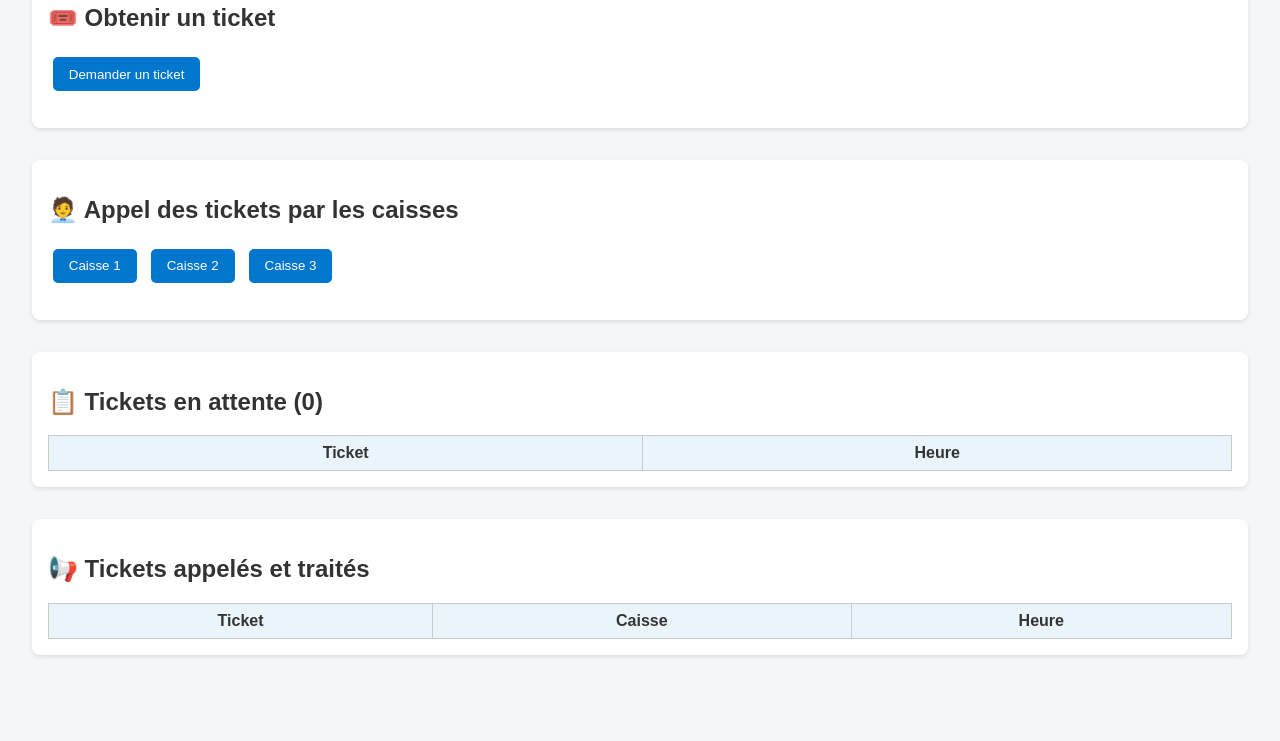
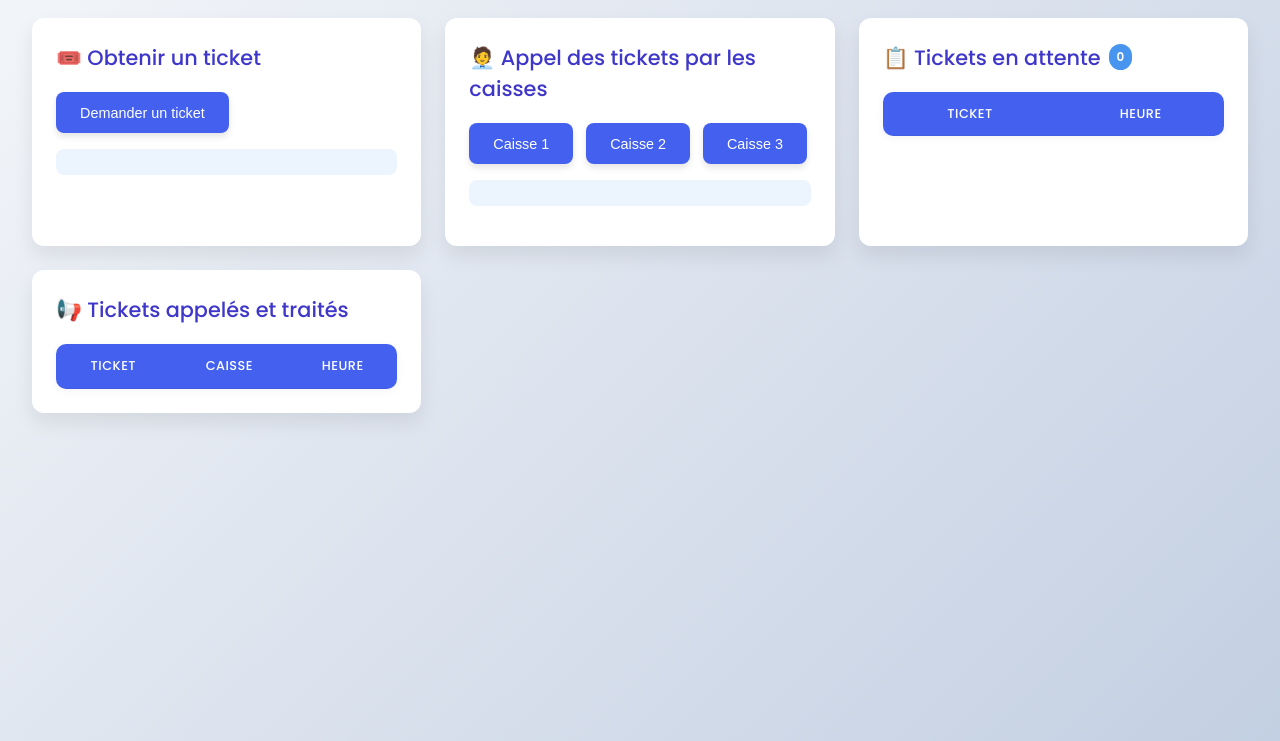
Before and after one commit to xxtadashixx/examen-java-api, a plain HTML site: page public/index.html in a window 1280 px wide. Shown: the part 123-864 px from the top of the page. Before the commit the page ends 810 px from the top, so only its background shows below. Drawn offline with Linux system fonts and the light colour scheme; no server answers.

Commit message:
amelioration de lm'interface plus dynamique et intuitive

```diff
--- a/public/index.html
+++ b/public/index.html
@@ -3,69 +3,203 @@
 <head>
   <meta charset="UTF-8">
   <title>Guichet de Banque - File d'attente</title>
+  <link href="https://fonts.googleapis.com/css2?family=Poppins:wght@300;400;500;600;700&display=swap" rel="stylesheet">
   <style>
+    :root {
+      --primary: #4361ee;
+      --primary-dark: #3a56d4;
+      --secondary: #3f37c9;
+      --accent: #4895ef;
+      --light: #f8f9fa;
+      --dark: #212529;
+      --success: #4cc9f0;
+      --warning: #f72585;
+      --gray: #adb5bd;
+    }
+
     body {
-      font-family: Arial, sans-serif;
-      margin: 2rem;
-      background-color: #f4f6f9;
-      color: #333;
+      font-family: 'Poppins', sans-serif;
+      margin: 0;
+      padding: 2rem;
+      background: linear-gradient(135deg, #f5f7fa 0%, #c3cfe2 100%);
+      color: var(--dark);
+      min-height: 100vh;
     }
+
     h1 {
-      color: #0077cc;
+      color: var(--primary);
+      font-weight: 600;
+      margin-bottom: 2rem;
+      text-align: center;
+      font-size: 2.2rem;
+      text-shadow: 1px 1px 3px rgba(0,0,0,0.1);
     }
+
+    .container {
+      display: grid;
+      grid-template-columns: repeat(auto-fit, minmax(300px, 1fr));
+      gap: 1.5rem;
+      max-width: 1400px;
+      margin: 0 auto;
+    }
+
     .section {
-      background: #fff;
-      padding: 1rem;
-      margin-bottom: 2rem;
-      border-radius: 8px;
-      box-shadow: 0 2px 4px rgba(0,0,0,0.1);
+      background: white;
+      padding: 1.5rem;
+      border-radius: 12px;
+      box-shadow: 0 10px 20px rgba(0,0,0,0.08);
+      transition: transform 0.3s ease, box-shadow 0.3s ease;
     }
+
+    .section:hover {
+      transform: translateY(-5px);
+      box-shadow: 0 15px 30px rgba(0,0,0,0.12);
+    }
+
+    h2 {
+      color: var(--secondary);
+      font-weight: 500;
+      margin-top: 0;
+      margin-bottom: 1.2rem;
+      font-size: 1.3rem;
+      display: flex;
+      align-items: center;
+      gap: 0.5rem;
+    }
+
+    .button-group {
+      display: flex;
+      flex-wrap: wrap;
+      gap: 0.8rem;
+      margin-bottom: 1rem;
+    }
+
     button {
-      background-color: #0077cc;
+      background-color: var(--primary);
       color: white;
       border: none;
-      padding: 0.6rem 1rem;
-      margin: 0.3rem;
-      border-radius: 5px;
+      padding: 0.8rem 1.5rem;
+      border-radius: 8px;
       cursor: pointer;
+      font-weight: 500;
+      font-size: 0.9rem;
+      transition: all 0.3s ease;
+      box-shadow: 0 4px 6px rgba(0,0,0,0.1);
+      display: flex;
+      align-items: center;
+      gap: 0.5rem;
     }
+
     button:hover {
-      background-color: #005fa3;
+      background-color: var(--primary-dark);
+      transform: translateY(-2px);
+      box-shadow: 0 6px 12px rgba(0,0,0,0.15);
     }
+
+    button:active {
+      transform: translateY(0);
+    }
+
+    #ticket-message, #appel-message {
+      padding: 0.8rem;
+      border-radius: 8px;
+      background-color: rgba(72, 149, 239, 0.1);
+      color: var(--primary-dark);
+      font-weight: 500;
+      margin-top: 1rem;
+    }
+
     table {
       width: 100%;
-      border-collapse: collapse;
+      border-collapse: separate;
+      border-spacing: 0;
       margin-top: 1rem;
+      background: white;
+      border-radius: 10px;
+      overflow: hidden;
+      box-shadow: 0 2px 10px rgba(0,0,0,0.05);
     }
+
     th, td {
-      padding: 0.5rem;
-      border: 1px solid #ccc;
+      padding: 0.8rem 1rem;
       text-align: center;
+      border-bottom: 1px solid rgba(0,0,0,0.05);
     }
+
     th {
-      background-color: #eaf4fb;
+      background-color: var(--primary);
+      color: white;
+      font-weight: 500;
+      text-transform: uppercase;
+      font-size: 0.8rem;
+      letter-spacing: 0.5px;
+    }
+
+    tr:last-child td {
+      border-bottom: none;
+    }
+
+    tr:hover td {
+      background-color: rgba(67, 97, 238, 0.05);
+    }
+
+    .badge {
+      display: inline-block;
+      padding: 0.25rem 0.5rem;
+      border-radius: 50px;
+      font-size: 0.75rem;
+      font-weight: 600;
+      background-color: var(--accent);
+      color: white;
+    }
+
+    @media (max-width: 768px) {
+      body {
+        padding: 1rem;
+      }
+
+      .container {
+        grid-template-columns: 1fr;
+      }
+    }
+
+    /* Animation pour les nouveaux tickets */
+    @keyframes fadeIn {
+      from { opacity: 0; transform: translateY(10px); }
+      to { opacity: 1; transform: translateY(0); }
+    }
+
+    tr {
+      animation: fadeIn 0.4s ease forwards;
     }
   </style>
 </head>
 <body>
-  <h1>🧾 Guichet Banque - Système de File d’attente</h1>
+  <h1>🧾 Guichet Banque - Système de File d'attente</h1>
 
+  <div class="container">
     <div class="section">
       <h2>🎟️ Obtenir un ticket</h2>
-    <button onclick="getTicket()">Demander un ticket</button>
+      <div class="button-group">
+        <button onclick="getTicket()">
+          <span>Demander un ticket</span>
+        </button>
+      </div>
       <p id="ticket-message"></p>
     </div>
 
     <div class="section">
       <h2>🧑‍💼 Appel des tickets par les caisses</h2>
+      <div class="button-group">
         <button onclick="callNext(1)">Caisse 1</button>
         <button onclick="callNext(2)">Caisse 2</button>
         <button onclick="callNext(3)">Caisse 3</button>
+      </div>
       <p id="appel-message"></p>
     </div>
 
     <div class="section">
-    <h2>📋 Tickets en attente (<span id="nb-attente">0</span>)</h2>
+      <h2>📋 Tickets en attente <span id="nb-attente" class="badge">0</span></h2>
       <table>
         <thead>
           <tr><th>Ticket</th><th>Heure</th></tr>
@@ -83,6 +217,7 @@
         <tbody id="liste-appels"></tbody>
       </table>
     </div>
+  </div>
 
   <script>
     const API = "http://localhost:8080";
@@ -91,7 +226,7 @@
       fetch(`${API}/ticket`, { method: "POST" })
         .then(res => res.json())
         .then(data => {
-          document.getElementById("ticket-message").innerText = `Votre ticket est : ${data.code}`;
+          document.getElementById("ticket-message").innerText = `Votre ticket est le : ${data.code}`;
           refresh();
         });
     }
@@ -107,7 +242,7 @@
         })
         .then(data => {
           if (data) {
-            document.getElementById("appel-message").innerText = `🎤 Ticket ${data.code} à la caisse ${data.numeroAppel}`;
+            document.getElementById("appel-message").innerText = `🎤 Le Ticket ${data.code} est appelé à la caisse N°${data.numeroAppel}`;
             refresh();
           }
         });
@@ -140,6 +275,9 @@
 
     // Chargement initial
     refresh();
+
+    // Rafraîchissement automatique toutes les 5 secondes
+    setInterval(refresh, 5000);
   </script>
 </body>
 </html>
```
Also changed, not shown: assets/screenshot1.png (added), assets/screenshot2.png (added), assets/screenshot3.png (added), 1 other file. Lines whose indentation alone changed are shown as unchanged.
